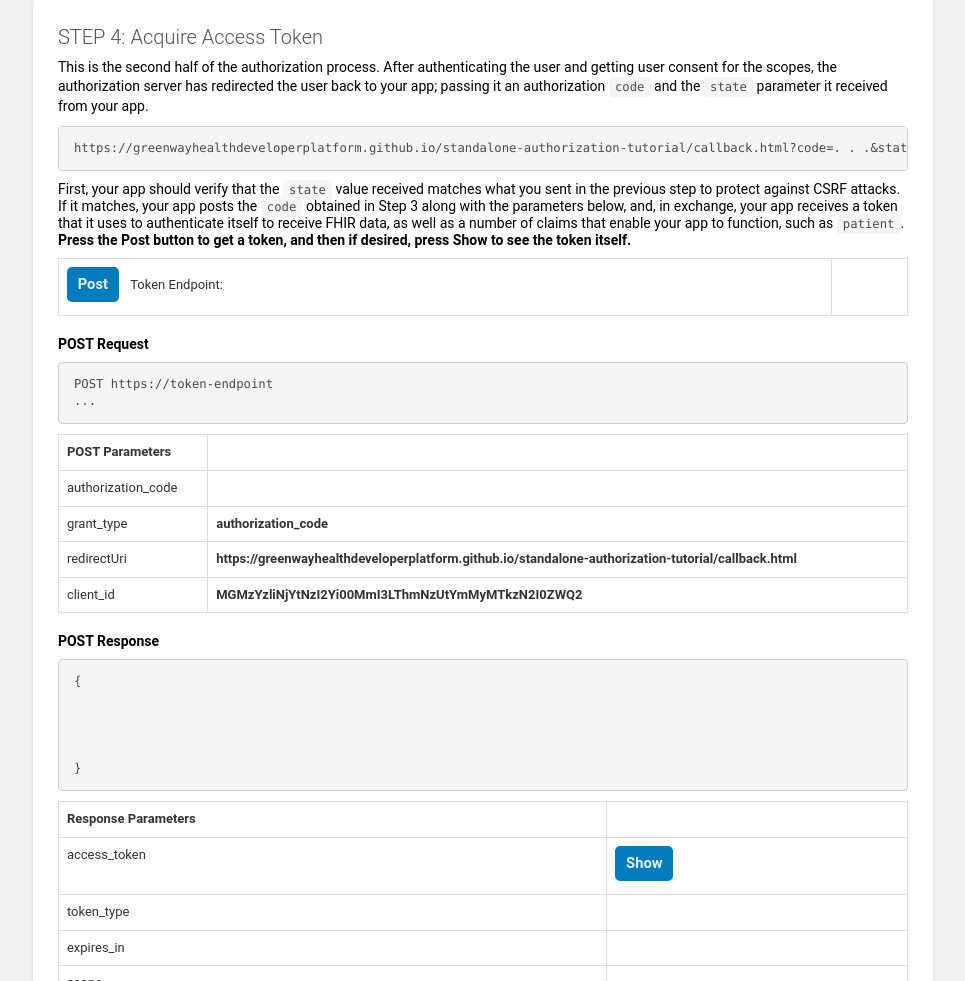
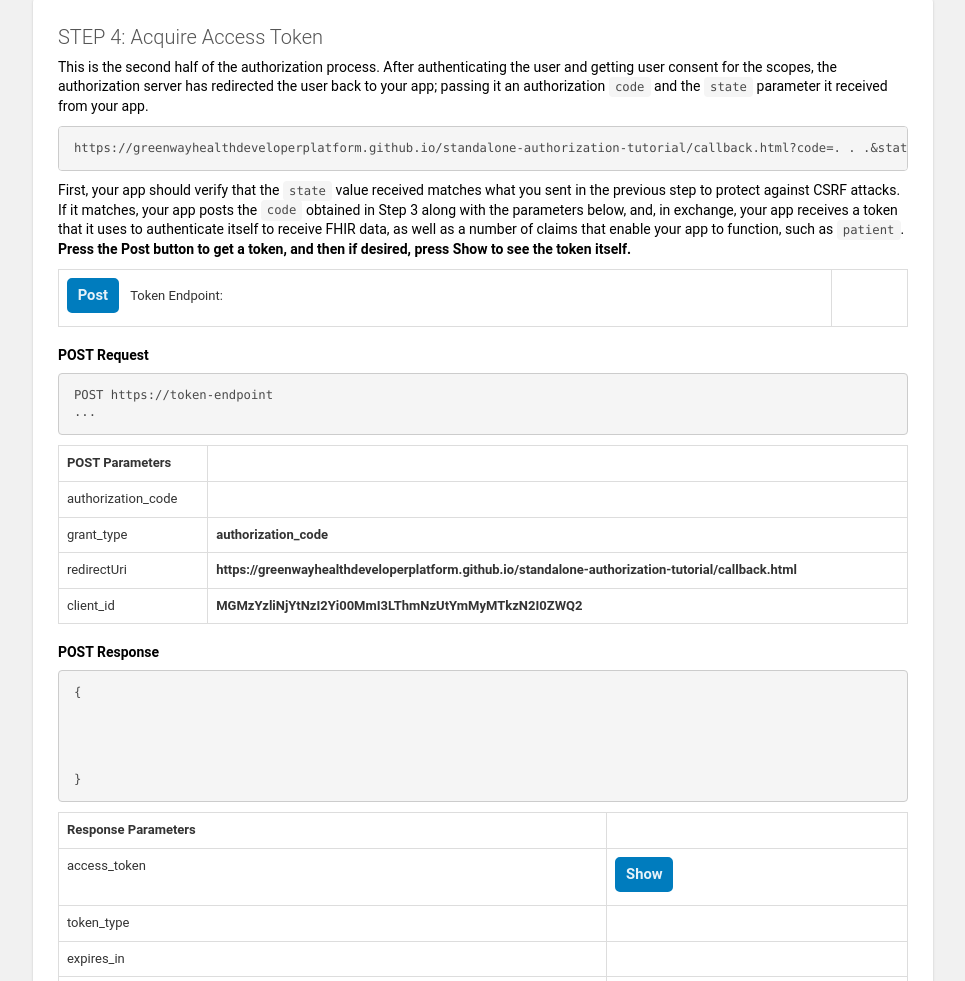
Before and after one commit to GreenwayHealthDeveloperPlatform/standalone-authorization-tutorial, a plain HTML site: page launch.html in a window 1280 px wide. Shown: the part 1568-2549 px from the top of the page, without its empty margins (157-1122 px from the left). Drawn offline with nearby package versions, Linux system fonts and the light colour scheme; some packages are replaced by stand-ins of ours; a script that the page names is missing.

Commit message:
Add files via upload

```diff
--- a/launch.html
+++ b/launch.html
@@ -339,7 +339,7 @@
                         that your
                         app establishes with the authorization server. This is a security measure to protect against
                         Cross Site Request Forgery
-                        (CSRF). In response, the authorization server displays a
+                        (CSRF).<br />In response, the authorization server displays a
                         consent screen. Once the user grants consent, the authorization server provides your app with an
                         authorization code. <br /><b>Press the Get button to see what your app transmits, and then grant
                             your consent on the pop up screen in order to obtain a code.</b></p>
@@ -406,7 +406,7 @@
                     <pre style="text-align: left"
                         class="authcode-url"><span id="redirectUri1">https://redirect-url</span>?code=<span class="authCode">. . .</span>&amp;state=<span id="responseState">. . .</span></pre>
 
-                    <p style="text-align: left">First, your app
+                    <p style="text-align: left;line-height: 1.4;">First, your app
                         should verify that
                         the <code>state</code> value received matches what you sent in the previous step to protect
                         against CSRF
```
